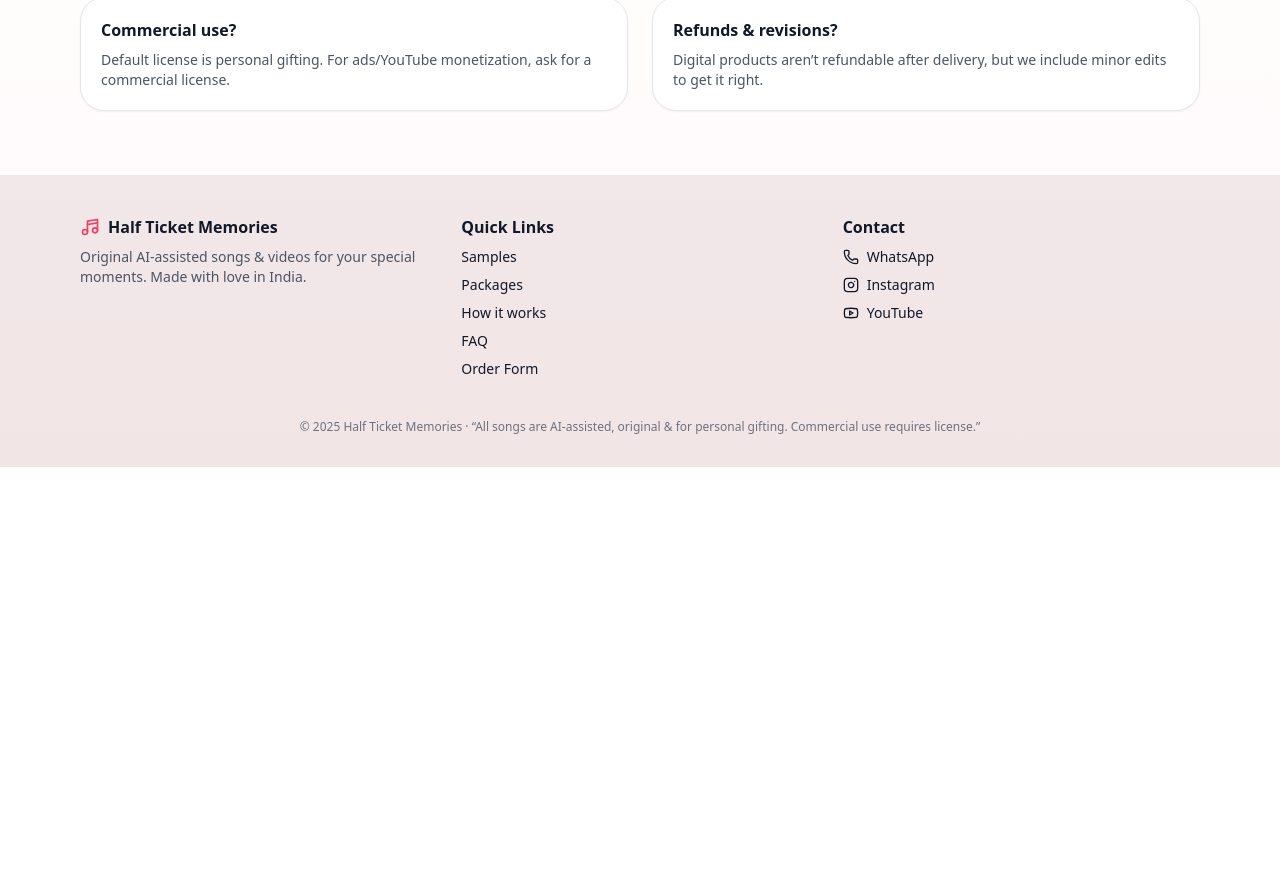
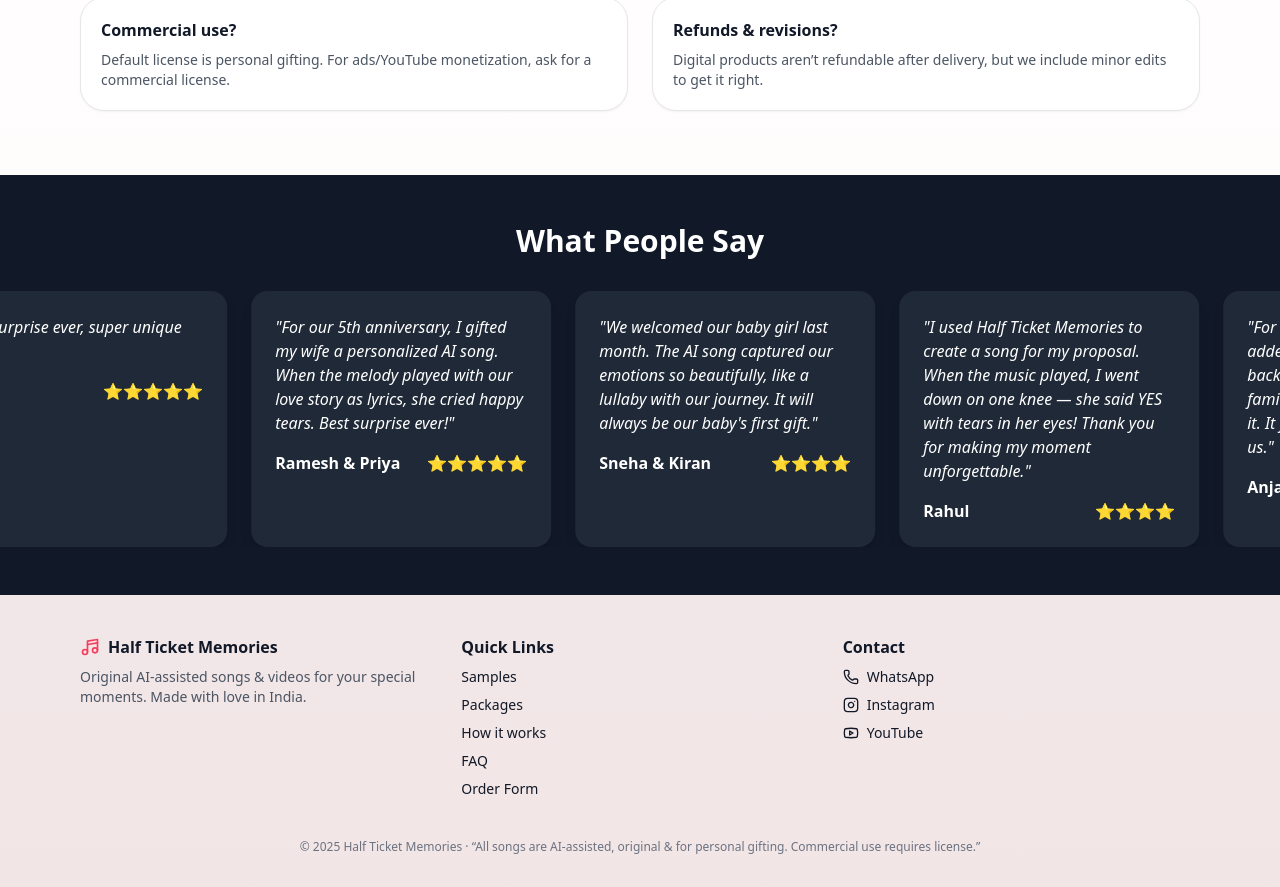
Before and after one commit to sai-kumar-kamabar/ai-song-gifts, a React (Create React App) app: page / in a window 1280 px wide. Shown: the part 2475-3362 px from the top of the page. Before the commit the page ends 2942 px from the top, so only its background shows below. Built offline with nearby package versions, Linux system fonts and the light colour scheme.

Commit message:
added review section

```diff
--- a/src/component/Portfolio.jsx
+++ b/src/component/Portfolio.jsx
@@ -2,6 +2,7 @@
 import { Helmet } from "react-helmet";
 import { motion } from "framer-motion";
 import { Music4, Heart, Gift, Headphones, Sparkles, Phone, Instagram, Youtube, Mail, CheckCircle2, IndianRupee } from "lucide-react";
+
 
 // 🔧 QUICK SETUP NOTES
 // 1) Replace all PLACEHOLDER links below (sample MP3/MP4, WhatsApp, Google Form, social links)
@@ -72,6 +73,21 @@
     description: "Quick turnaround times with options for minor edits to ensure you get exactly what you want.",
   },
 ];
+
+const reviews = [
+  { name: "Keerthy", text: "I cried happy tears after hearing my song gift 💖", stars: 5 },
+  { name: "Ravi", text: "Best surprise ever, super unique idea!", stars: 5 },
+
+  { name: "Ramesh & Priya", text: "For our 5th anniversary, I gifted my wife a personalized AI song. When the melody played with our love story as lyrics, she cried happy tears. Best surprise ever!", stars: 5 },
+  { name: "Sneha & Kiran", text: "We welcomed our baby girl last month. The AI song captured our emotions so beautifully, like a lullaby with our journey. It will always be our baby's first gift.", stars: 4 },
+  { name: "Rahul", text: "I used Half Ticket Memories to create a song for my proposal. When the music played, I went down on one knee — she said YES with tears in her eyes! Thank you for making my moment unforgettable.", stars: 4 },
+  { name: "Anjali & Vivek", text: "For our pre-wedding shoot, we added our AI song in the background video. Friends and family keep asking who composed it. It felt like a movie made only for us.", stars: 4 },
+  { name: "Yamuna", text: "My brother gave me a birthday song with my childhood memories in it. It was funny, emotional, and heart-touching at the same time. Way better than any material gift!", stars: 4 },
+
+
+];
+
+
 
 export default function Portfolio() {
   const [active, setActive] = useState("audio");
@@ -267,6 +283,7 @@
         </div>
       </section>
 
+
       {/* FAQ */}
       <section id="faq" className="bg-white/70 border-t">
         <div className="max-w-6xl mx-auto px-4 py-16">
@@ -293,6 +310,28 @@
           </div>
         </div>
       </section>
+
+{/* Reviews */}
+      <section className="bg-gray-900 text-white py-12">
+      <h2 className="text-3xl font-bold text-center mb-8">What People Say</h2>
+      <div className="overflow-hidden relative w-full">
+        <motion.div
+          className="flex gap-6"
+          animate={{ x: ["0%", "-100%"] }}
+          transition={{ repeat: Infinity, duration: 20, ease: "linear" }}
+        >
+          {[...reviews, ...reviews].map((review, index) => (
+            <div key={index} className="min-w-[300px] bg-gray-800 p-6 rounded-2xl shadow-lg">
+              <p className="italic mb-4">"{review.text}"</p>
+              <div className="flex items-center justify-between">
+                <span className="font-semibold">{review.name}</span>
+                <span>{"⭐".repeat(review.stars)}</span>
+              </div>
+            </div>
+          ))}
+        </motion.div>
+      </div>
+    </section>
 
       {/* Footer */}
       <footer className="bg-black/5">
```
